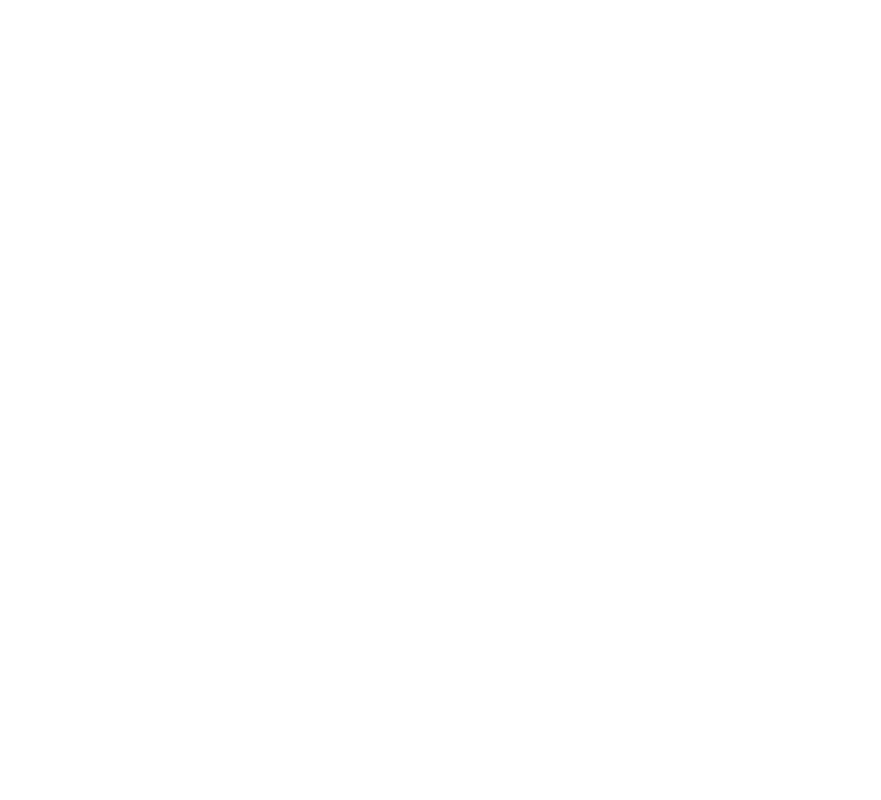
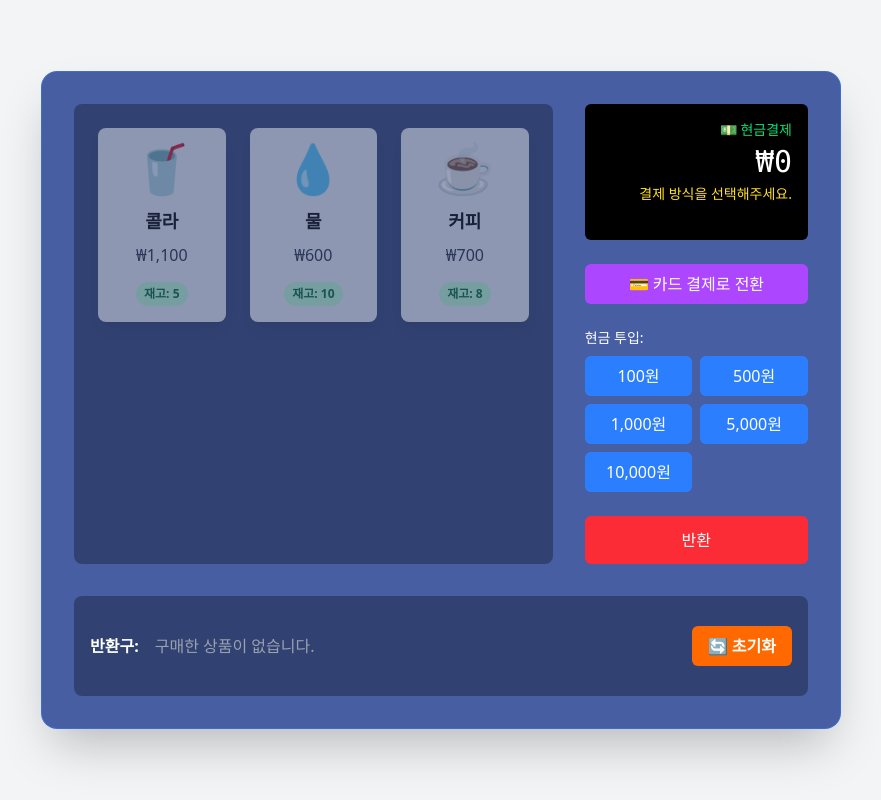
Before and after one commit to kurone-ab/sungje-vending-machine, a React (Vite) app: page / in a window 1280 px wide. Shown: the whole page, without its empty margins (199-1080 px from the left). Built offline with nearby package versions, Linux system fonts and the light colour scheme.

Commit message:
Implement vending machine logic with cash and card payment modes, UI integration using Tailwind CSS

```diff
--- a/src/App.tsx
+++ b/src/App.tsx
@@ -1,5 +1,238 @@
+import { useCallback, useEffect, useState } from "react";
+
+// --- 데이터 정의 ---
+const initialDrinks = [
+  { id: 1, name: "콜라", price: 1100, stock: 5, icon: "🥤" },
+  { id: 2, name: "물", price: 600, stock: 10, icon: "💧" },
+  { id: 3, name: "커피", price: 700, stock: 8, icon: "☕️" },
+];
+
+const cashTypes = [100, 500, 1000, 5000, 10000];
+
+// --- 타입 정의 ---
+type Drink = (typeof initialDrinks)[0];
+type PaymentMode = "cash" | "card";
+
 function App() {
-  return <div />;
+  const [drinks, setDrinks] = useState(initialDrinks);
+  const [insertedMoney, setInsertedMoney] = useState(0);
+  const [purchasedItems, setPurchasedItems] = useState<Drink[]>([]);
+  const [message, setMessage] = useState("결제 방식을 선택해주세요.");
+  const [paymentMode, setPaymentMode] = useState<PaymentMode>("cash");
+  const [isProcessing, setIsProcessing] = useState(false);
+
+  // 메시지를 잠시 보여주고 초기화하는 함수
+  const showTemporaryMessage = useCallback(
+    (msg: string, duration = 2000) => {
+      const defaultMessage =
+        paymentMode === "cash" ? "현금을 투입하거나 음료를 선택하세요." : "결제할 음료를 선택하세요.";
+      setMessage(msg);
+      setTimeout(() => {
+        setMessage(defaultMessage);
+      }, duration);
+    },
+    [paymentMode],
+  );
+
+  // 자동 잔돈 반환 로직
+  useEffect(() => {
+    // 조건: 잔액이 있고, 구매한 상품이 있으며, 더 이상 구매 가능한 상품이 없을 때
+    if (insertedMoney > 0 && purchasedItems.length > 0) {
+      const canBuyMore = drinks.some((drink) => drink.stock > 0 && insertedMoney >= drink.price);
+      if (!canBuyMore) {
+        // 딜레이를 주어 사용자가 상황을 인지할 시간을 줌
+        showTemporaryMessage(`구매 가능한 상품이 없어 ${insertedMoney.toLocaleString()}원을 반환합니다.`, 4000);
+        setInsertedMoney(0);
+      }
+    }
+  }, [insertedMoney, purchasedItems, drinks, showTemporaryMessage]);
+
+  // 현금 투입 핸들러
+  const handleInsertCash = (amount: number) => {
+    if (paymentMode !== "cash" || purchasedItems.length > 0) return;
+    setInsertedMoney((prev) => prev + amount);
+    showTemporaryMessage(`${amount.toLocaleString()}원이 투입되었습니다.`);
+  };
+
+  // 음료 선택 핸들러
+  const handleSelectDrink = (drink: Drink) => {
+    if (isProcessing) return;
+
+    if (drink.stock <= 0) {
+      showTemporaryMessage("재고가 없습니다.");
+      return;
+    }
+
+    if (paymentMode === "cash") {
+      if (insertedMoney < drink.price) {
+        showTemporaryMessage("잔액이 부족합니다.");
+        return;
+      }
+      // 현금 구매 처리
+      setInsertedMoney((prev) => prev - drink.price);
+      dispenseDrink(drink);
+    } else {
+      // 카드 결제 처리
+      processCardPayment(drink);
+    }
+  };
+
+  // 카드 결제 시뮬레이션
+  const processCardPayment = (drink: Drink) => {
+    setIsProcessing(true);
+    setMessage(`${drink.name} 카드 결제 중...`);
+
+    setTimeout(() => {
+      const isSuccess = Math.random() > 0.2; // 80% 확률로 성공
+      if (isSuccess) {
+        dispenseDrink(drink);
+      } else {
+        showTemporaryMessage("카드 결제에 실패했습니다.");
+      }
+      setIsProcessing(false);
+    }, 2000);
+  };
+
+  // 음료 제공 로직
+  const dispenseDrink = (drink: Drink) => {
+    setPurchasedItems((prev) => [...prev, { ...drink, id: Date.now() }]);
+    setDrinks((prevDrinks) => prevDrinks.map((d) => (d.id === drink.id ? { ...d, stock: d.stock - 1 } : d)));
+    showTemporaryMessage(`${drink.name}이(가) 나왔습니다.`);
+  };
+
+  // 잔돈 반환 핸들러
+  const handleReturnChange = () => {
+    if (insertedMoney > 0) {
+      showTemporaryMessage(`거스름돈 ${insertedMoney.toLocaleString()}원이 반환됩니다.`);
+      setInsertedMoney(0);
+    } else {
+      showTemporaryMessage("반환할 금액이 없습니다.");
+    }
+  };
+
+  // 결제 모드 변경
+  const togglePaymentMode = () => {
+    setPaymentMode((prev) => (prev === "cash" ? "card" : "cash"));
+    setMessage(paymentMode === "card" ? "현금 결제로 전환되었습니다." : "카드 결제로 전환되었습니다.");
+  };
+
+  // 자판기 초기화 함수
+  const handleReset = () => {
+    setDrinks(initialDrinks);
+    setInsertedMoney(0);
+    setPurchasedItems([]);
+    setPaymentMode("cash");
+    setIsProcessing(false);
+    setMessage("결제 방식을 선택해주세요.");
+    showTemporaryMessage("자판기가 초기화되었습니다.");
+  };
+
+  return (
+    <div className="bg-gray-100 min-h-screen flex items-center justify-center font-sans">
+      <div className="bg-blue-900/80 backdrop-blur-sm border border-blue-500/50 rounded-2xl shadow-2xl p-8 w-[800px] h-auto grid grid-cols-3 gap-8">
+        {/* 1. 음료 진열대 */}
+        <div className="col-span-2 bg-black/30 rounded-lg p-6 grid grid-cols-3 grid-rows-2 gap-6">
+          {drinks.map((drink) => {
+            const isCashAvailable = paymentMode === "cash" && insertedMoney >= drink.price && drink.stock > 0;
+            const isCardAvailable = paymentMode === "card" && drink.stock > 0;
+            const isAvailable = isCashAvailable || isCardAvailable;
+
+            return (
+              <button
+                key={drink.id}
+                onClick={() => handleSelectDrink(drink)}
+                disabled={!isAvailable || isProcessing}
+                className={`bg-white/90 p-4 rounded-lg shadow-lg flex flex-col items-center justify-between transition-all duration-200 \
+                  ${isAvailable && !isProcessing ? "cursor-pointer hover:scale-105 hover:shadow-xl" : "opacity-50 cursor-not-allowed"}`}
+              >
+                <div className="text-5xl mb-2">{drink.icon}</div>
+                <div className="font-bold text-lg">{drink.name}</div>
+                <div className="text-md text-gray-800">₩{drink.price.toLocaleString()}</div>
+                <div
+                  className={`text-xs font-semibold mt-2 px-2 py-1 rounded-full ${drink.stock > 0 ? "bg-green-200 text-green-800" : "bg-red-200 text-red-800"}`}
+                >
+                  재고: {drink.stock}
+                </div>
+              </button>
+            );
+          })}
+        </div>
+
+        {/* 2. 컨트롤 패널 */}
+        <div className="flex flex-col gap-6">
+          {/* 상태 표시창 */}
+          <div className="bg-black text-white p-4 rounded-md text-right shadow-inner-lg">
+            <div className="text-sm text-green-400">{paymentMode === "card" ? "💳 카드결제" : "💵 현금결제"}</div>
+            <div className="text-3xl font-mono my-1">₩{insertedMoney.toLocaleString()}</div>
+            <div className="text-sm mt-1 h-10 text-yellow-300 break-keep">{message}</div>
+          </div>
+
+          {/* 현금/카드 전환 버튼 */}
+          <button
+            onClick={togglePaymentMode}
+            disabled={insertedMoney > 0} // 현금 투입 시 비활성화
+            className="cursor-pointer w-full bg-purple-500 text-white p-2 rounded-md hover:bg-purple-600 transition-colors disabled:bg-gray-500 disabled:cursor-not-allowed"
+          >
+            {paymentMode === "cash" ? "💳 카드 결제로 전환" : "💵 현금 결제로 전환"}
+          </button>
+
+          {/* 현금 투입 */}
+          <div>
+            <p className={`text-white text-sm mb-2 transition-opacity ${paymentMode !== "cash" && "opacity-50"}`}>
+              현금 투입:
+            </p>
+            <div className="grid grid-cols-2 gap-2">
+              {cashTypes.map((cash) => (
+                <button
+                  key={cash}
+                  onClick={() => handleInsertCash(cash)}
+                  disabled={paymentMode !== "cash" || isProcessing || purchasedItems.length > 0}
+                  className="cursor-pointer bg-blue-500 text-white p-2 rounded-md hover:bg-blue-600 transition-colors disabled:bg-gray-500 disabled:cursor-not-allowed"
+                >
+                  {cash.toLocaleString()}원
+                </button>
+              ))}
+            </div>
+          </div>
+
+          {/* 반환 버튼 */}
+          <div>
+            <button
+              onClick={handleReturnChange}
+              disabled={paymentMode !== "cash" || isProcessing}
+              className="cursor-pointer w-full bg-red-500 text-white p-3 rounded-md hover:bg-red-600 transition-colors disabled:bg-gray-500 disabled:cursor-not-allowed"
+            >
+              반환
+            </button>
+          </div>
+        </div>
+
+        {/* 3. 반환구 */}
+        <div className="col-span-3 bg-black/30 rounded-lg p-4 min-h-[100px] flex items-center justify-between shadow-inner-lg">
+          <div className="flex items-center gap-4">
+            <div className="font-bold text-white">반환구:</div>
+            <div className="flex gap-2 flex-wrap">
+              {purchasedItems.length > 0 ? (
+                purchasedItems.map((item) => (
+                  <div key={item.id} className="text-4xl">
+                    {item.icon}
+                  </div>
+                ))
+              ) : (
+                <div className="text-gray-400">구매한 상품이 없습니다.</div>
+              )}
+            </div>
+          </div>
+          <button
+            onClick={handleReset}
+            className="bg-orange-500 text-white px-4 py-2 rounded-md hover:bg-orange-600 transition-colors font-semibold"
+          >
+            🔄 초기화
+          </button>
+        </div>
+      </div>
+    </div>
+  );
 }
 
 export default App;
```
